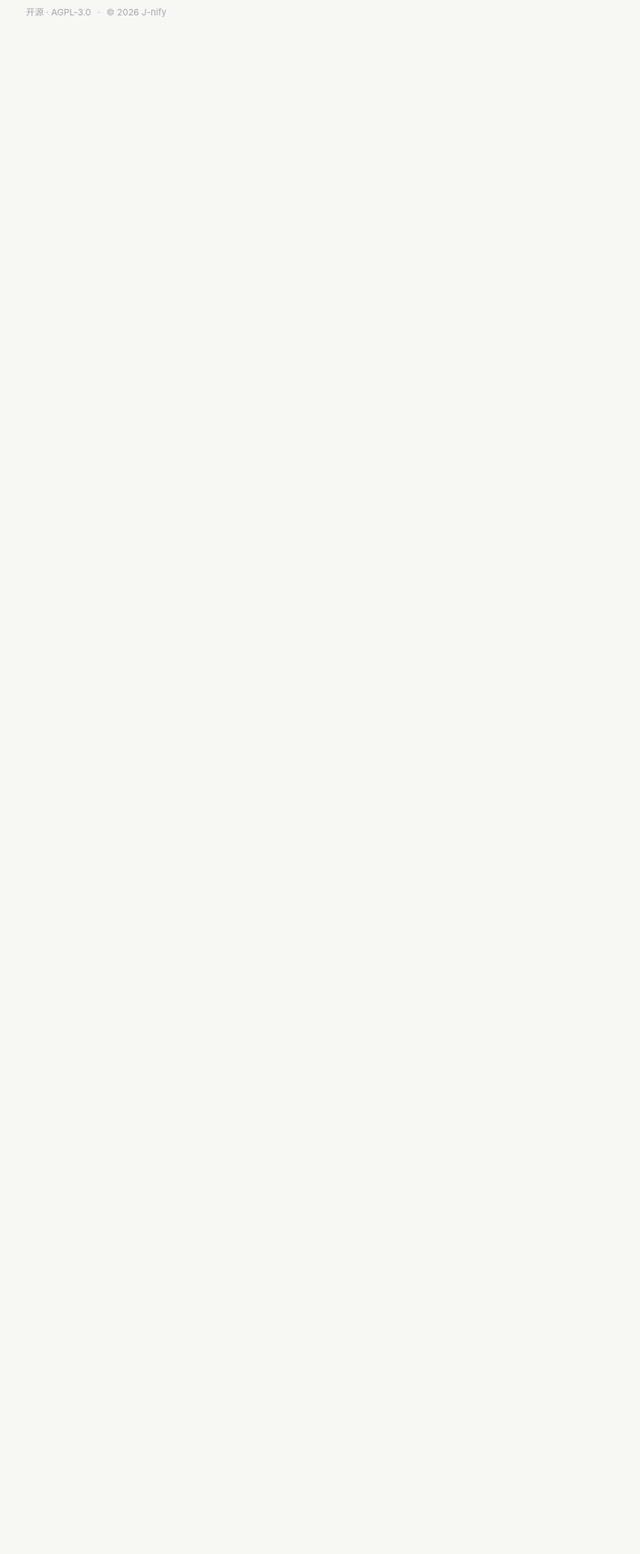
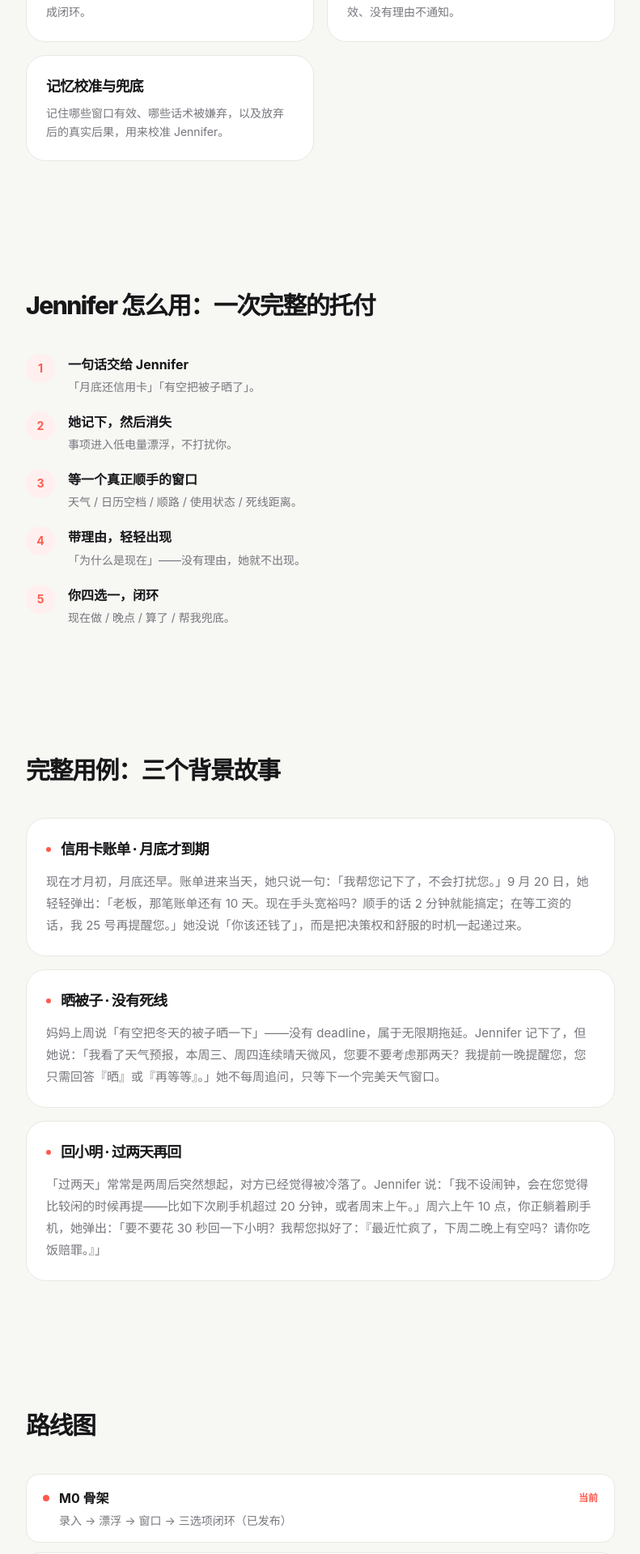
Before and after one commit to PlutoKeating/Project.J-nify, a React (Vite) app in the folder website/: page /features in a window 1280 px wide. Shown: the part 760-2679 px from the top of the page at 81% size, without its empty margins (244-1035 px from the left). Before the commit the page ends 825 px from the top, so only its background shows below. Built offline with nearby package versions, Linux system fonts and the light colour scheme.

Commit message:
feat(website): 功能详解页（五大支柱/怎么用/用例/路线图/开源说明）

```diff
--- a/website/src/pages/Features.tsx
+++ b/website/src/pages/Features.tsx
@@ -1,3 +1,96 @@
+import { Link } from 'react-router-dom';
+import Section from '../components/Section';
+import ScenarioCard from '../components/ScenarioCard';
+import { t, useLang } from '../i18n';
+
+const PILLARS = ['capture', 'window', 'decision', 'guardrail', 'memory'] as const;
+const STEPS = [1, 2, 3, 4, 5] as const;
+
+const CASES = [
+  { key: 'bill', t: 'scenario.bill.title', b: 'scenario.bill.body' },
+  { key: 'quilt', t: 'scenario.quilt.title', b: 'scenario.quilt.body' },
+  { key: 'xm', t: 'scenario.xm.title', b: 'scenario.xm.body' },
+] as const;
+
+const ROADMAP = [
+  { m: 'features.m0', d: 'features.m0d', done: true },
+  { m: 'features.m1', d: 'features.m1d', done: false },
+  { m: 'features.m2', d: 'features.m2d', done: false },
+  { m: 'features.m3', d: 'features.m3d', done: false },
+] as const;
+
 export default function Features() {
-  return <p className="px-5 py-10">TODO features</p>;
+  const { lang } = useLang();
+  return (
+    <>
+      <Section eyebrow={t('features.hero.eyebrow', lang)} title={t('features.hero.title', lang)}>
+        <p className="max-w-xl text-[15px] leading-relaxed text-sub">{t('features.hero.sub', lang)}</p>
+      </Section>
+
+      {/* 五大支柱 */}
+      <Section title={t('features.pillars.title', lang)}>
+        <ul className="grid gap-4 sm:grid-cols-2">
+          {PILLARS.map((p) => (
+            <li key={p} className="rounded-3xl border border-line bg-card p-6">
+              <h3 className="text-lg font-extrabold text-ink">{t(`features.pillar.${p}`, lang)}</h3>
+              <p className="mt-2 text-sm leading-relaxed text-sub">{t(`features.pillar.${p}D`, lang)}</p>
+            </li>
+          ))}
+        </ul>
+      </Section>
+
+      {/* 怎么用 */}
+      <Section title={t('features.how.title', lang)}>
+        <ol className="space-y-5">
+          {STEPS.map((s) => (
+            <li key={s} className="flex gap-4">
+              <span className="flex h-9 w-9 shrink-0 items-center justify-center rounded-full bg-accent-soft text-sm font-bold text-accent">
+                {s}
+              </span>
+              <div>
+                <p className="font-bold text-ink">{t(`features.how.step${s}`, lang)}</p>
+                <p className="mt-1 text-sm text-sub">{t(`features.how.step${s}d`, lang)}</p>
+              </div>
+            </li>
+          ))}
+        </ol>
+      </Section>
+
+      {/* 完整用例 */}
+      <Section title={t('features.cases.title', lang)}>
+        <div className="grid gap-4">
+          {CASES.map((c) => (
+            <ScenarioCard key={c.key} title={t(c.t, lang)} body={t(c.b, lang)} />
+          ))}
+        </div>
+      </Section>
+
+      {/* 路线图 */}
+      <Section title={t('features.roadmap.title', lang)}>
+        <ul className="space-y-3">
+          {ROADMAP.map((r) => (
+            <li key={r.m} className="rounded-2xl border border-line bg-card px-5 py-4">
+              <div className="flex items-center justify-between gap-3">
+                <div className="flex items-center gap-3">
+                  <span className={`h-2 w-2 rounded-full ${r.done ? 'bg-accent' : 'bg-line'}`} aria-hidden="true" />
+                  <span className="font-bold text-ink">{t(r.m, lang)}</span>
+                </div>
+                {r.done && <span className="text-xs font-semibold text-accent">{t('features.status.now', lang)}</span>}
+              </div>
+              <p className="mt-1 pl-5 text-sm text-sub">{t(r.d, lang)}</p>
+            </li>
+          ))}
+        </ul>
+        <p className="mt-6 max-w-2xl text-sm leading-relaxed text-sub" translate="no">
+          {t('features.opensource.body', lang)}
+        </p>
+      </Section>
+
+      <div className="pb-24 text-center">
+        <Link to="/download" className="inline-flex min-h-12 items-center rounded-full bg-accent px-6 text-sm font-bold text-white transition-colors hover:bg-accent/90">
+          {t('cta.button', lang)}
+        </Link>
+      </div>
+    </>
+  );
 }
```
Also changed, not shown: 1 other file (tests, documents, lock files or other folders).
